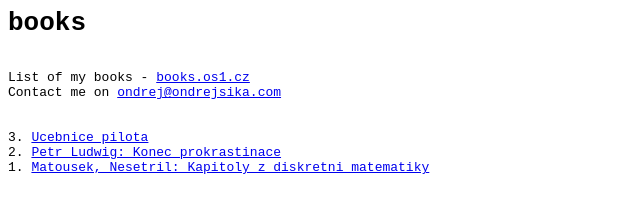
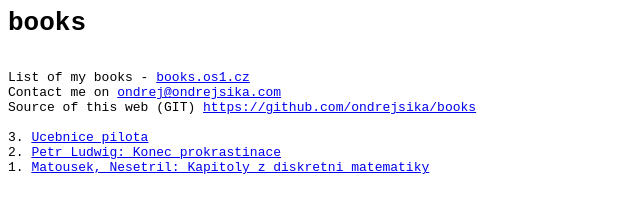
Before and after one commit to ondrejsika/books, a plain HTML site: page index.html in a window 1280 px wide. Shown: the whole page, without its empty margins (0-640 px from the left). Drawn offline with Linux system fonts and the light colour scheme.

Commit message:
add git url

```diff
--- a/index.html
+++ b/index.html
@@ -1,7 +1,7 @@
 <pre><h1>books</h1>
 List of my books - <a href="http://books.os1.cz">books.os1.cz</a>
 Contact me on <a href="mailto:ondrej@ondrejsika.com">ondrej@ondrejsika.com</a>
-
+Source of this web (GIT) <a href="https://github.com/ondrejsika/books">https://github.com/ondrejsika/books</a>
 
 3. <a href="3/">Ucebnice pilota</a>
 2. <a href="2/">Petr Ludwig: Konec prokrastinace</a>
```
